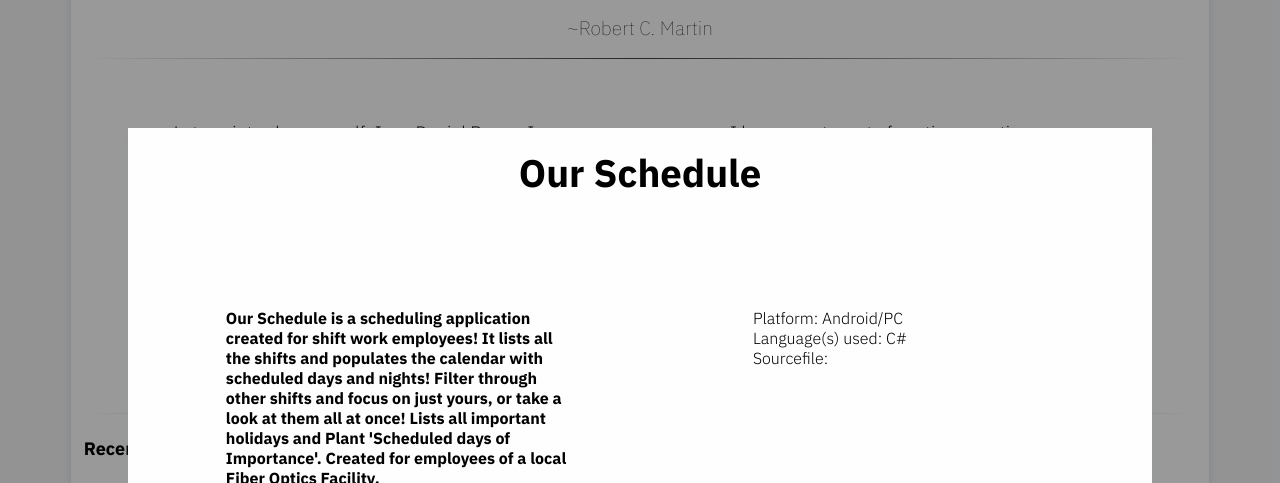
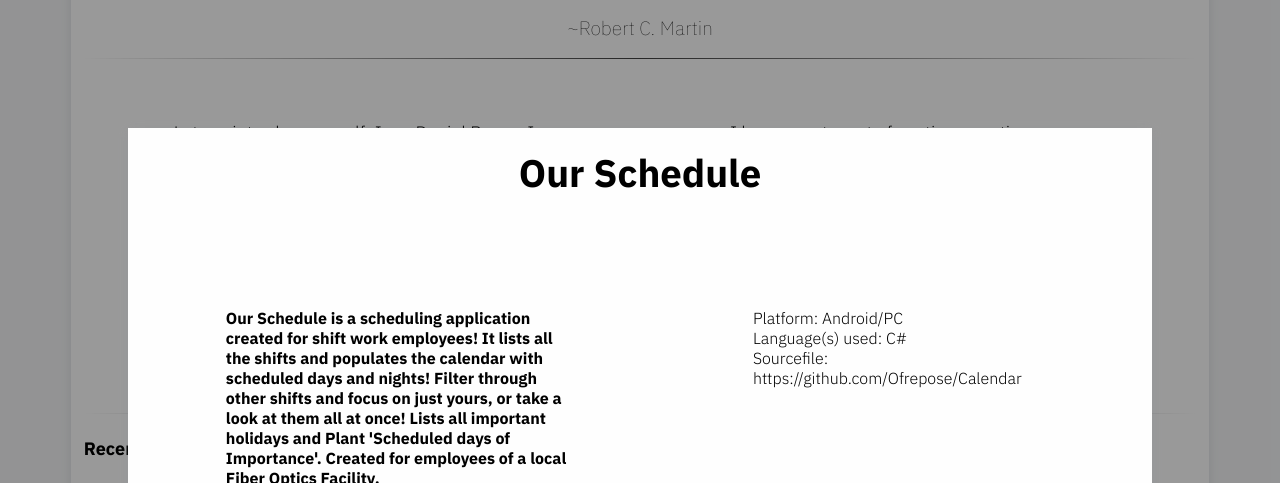
Before and after one commit to Ofrepose/portfolio, a plain HTML site: page index.html in a window 1280 px wide. Both pictures are taken after a click on the button 638 px from the left and 940 px from the top of the page. Shown: the part 257-740 px from the top of the page. Drawn offline with Linux system fonts and the light colour scheme.

Commit message:
Added SourceFiles for Recent Projects

```diff
--- a/index.html
+++ b/index.html
@@ -89,7 +89,7 @@
 
 		  	<div class="popDesc">Rebellion Reboot is a Android RTS/Turn-Based RPG game created by Daniel Payne. Factions are at war and you play as a lower class merchant who is doing whatever you can do to survive! Choose your ship, your player abilities and watch as your decisions change not only your gameplay, but the overall fate of the Galaxy! </div>
 
-		  	<div class=popInfo>Platform: Android/PC<br>Language(s) used: C#<br>Sourcefile:</div>
+		  	<div class=popInfo>Platform: Android/PC<br>Language(s) used: C#<br>Sourcefile: https://github.com/Ofrepose/RebellionReboot</div>
 
 		  </div>
 
@@ -106,7 +106,7 @@
 
 		  	<div class="popDesc">Our Schedule is a scheduling application created for shift work employees! It lists all the shifts and populates the calendar with scheduled days and nights! Filter through other shifts and focus on just yours, or take a look at them all at once! Lists all important holidays and Plant 'Scheduled days of Importance'. Created for employees of a local Fiber Optics Facility. </div>
 
-		  	<div class=popInfo>Platform: Android/PC<br>Language(s) used: C#<br>Sourcefile:</div>
+		  	<div class=popInfo>Platform: Android/PC<br>Language(s) used: C#<br>Sourcefile: https://github.com/Ofrepose/Calendar</div>
 
 		  </div>
 
@@ -123,7 +123,7 @@
 
 		  	<div class="popDesc">KC the Dragon is a fun little Android action game. Take control of your dragon friend as they look to collect all their lost eggs! The more eggs you find the higher your score! Watch out for the Lava! </div>
 
-		  	<div class=popInfo>Platform: Android/PC<br>Language(s) used: C#<br>Sourcefile:</div>
+		  	<div class=popInfo>Platform: Android/PC<br>Language(s) used: C#<br>Sourcefile: https://github.com/Ofrepose/KC-the-Dragon</div>
 
 		  </div>
 
```
